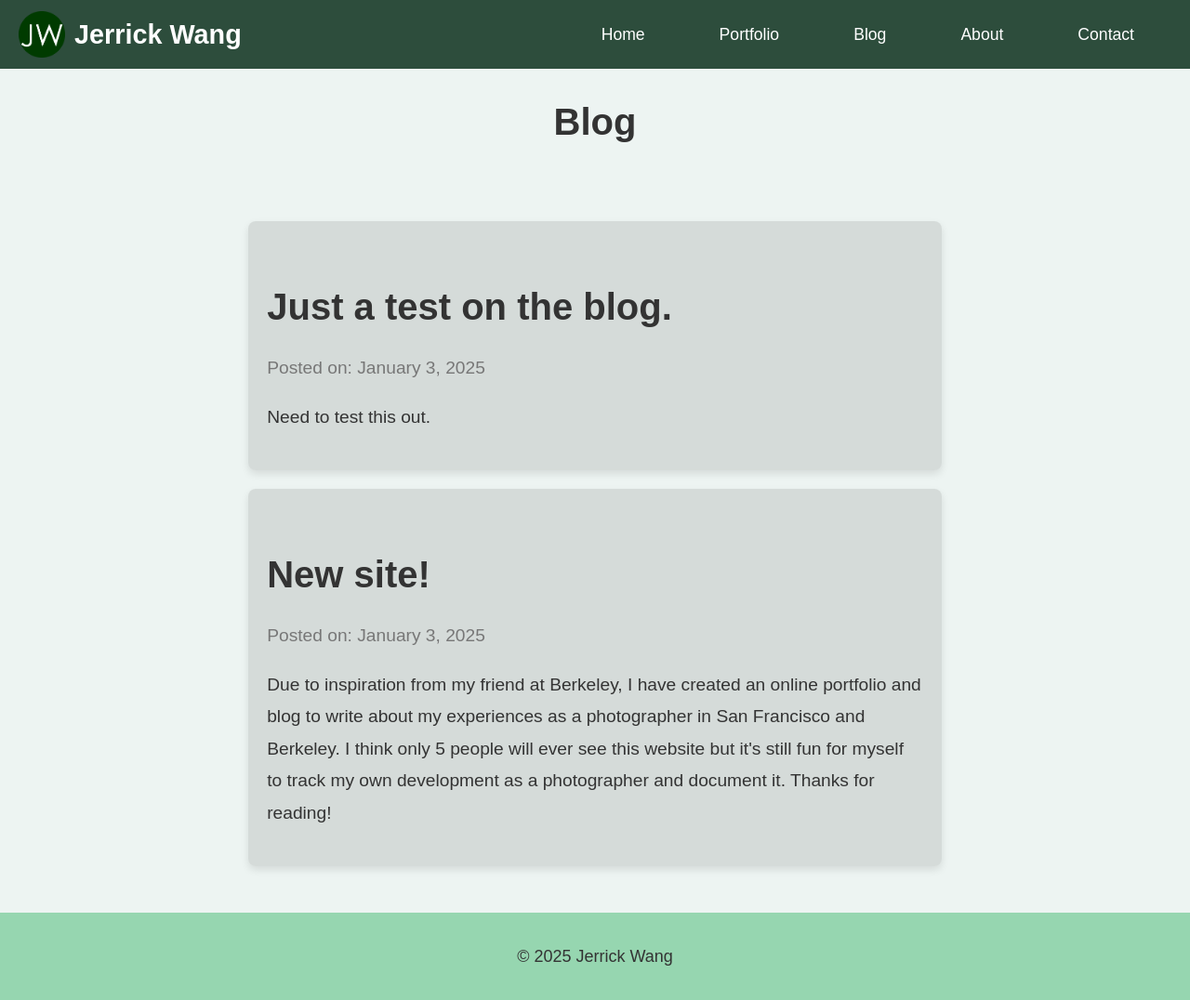
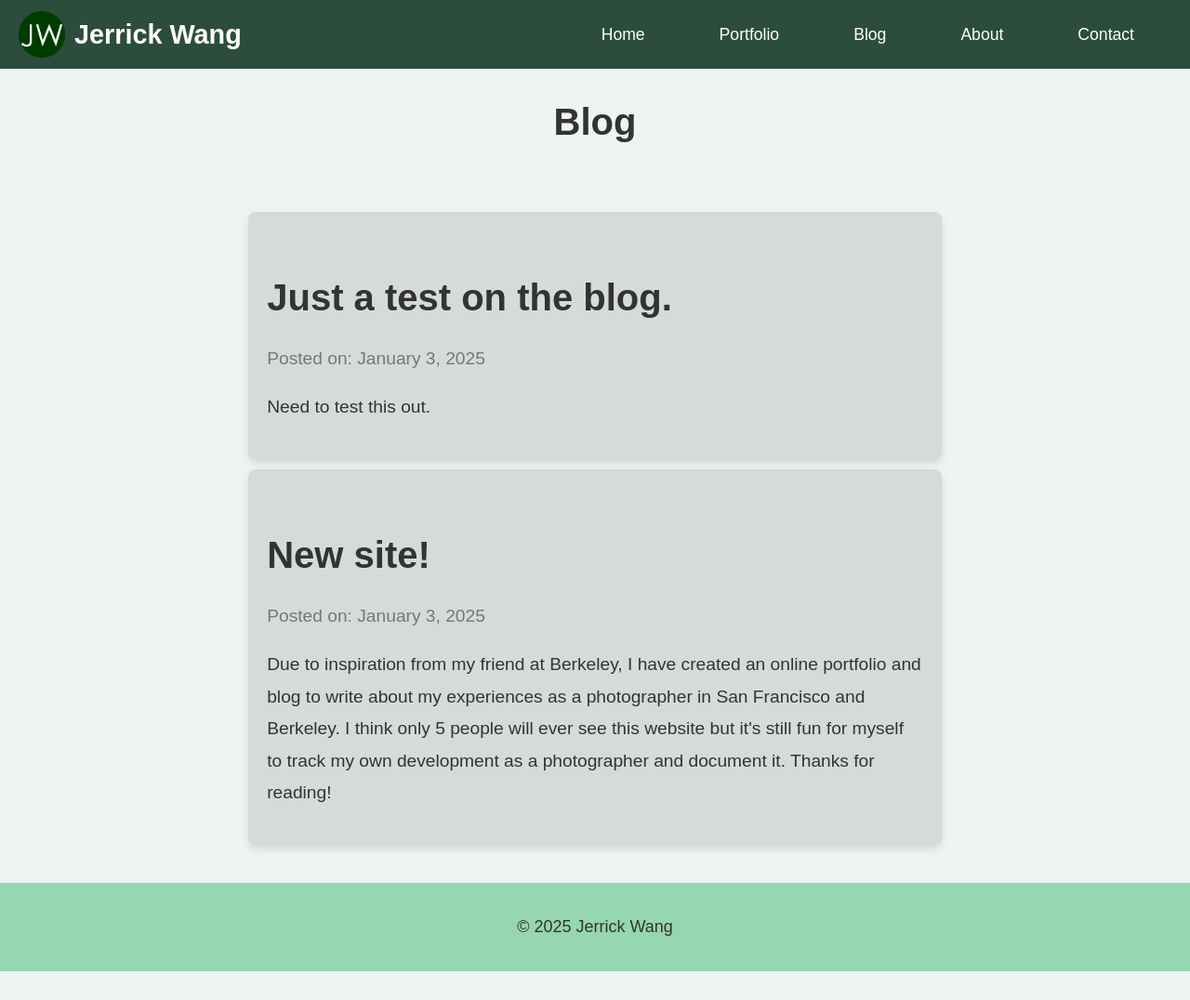
Before and after one commit to jerrickwang/jerrickwang.github.io, a Jekyll site: the page built from blog.md, in a window 1280 px wide and 1076 px high. Shown: the whole window at 93% size. Built offline with Jekyll 4.4.1, drawn with Linux system fonts in a browser that asks for light colours.

Commit message:
Update style.css

```diff
--- a/assets/css/style.css
+++ b/assets/css/style.css
@@ -73,7 +73,6 @@ nav ul li a {
 
 nav ul li a:hover {
   background: #000;
-  border-radius: 8px; /* Slight corner rounding on hover */
 }
 
 /* Page title styling */
@@ -240,7 +239,7 @@ button:hover {
 /* Blog Post Container */
 .blog-post-container {
   width: 90%;
-  margin: 20px auto;
+  margin: 10px auto; /* Reduced the margin to decrease space above the container */
   padding: 20px;
   background-color: rgba(0, 0, 0, 0.1);
   border-radius: 8px;
@@ -251,13 +250,13 @@ button:hover {
   font-size: 2.5rem;
   font-weight: 700;
   color: #333;
-  margin-bottom: 10px;
+  margin-bottom: 10px; /* Reduced space below the title */
 }
 
 .post-date {
   font-size: 1.2rem;
   color: #777;
-  margin-bottom: 20px;
+  margin-bottom: 10px; /* Reduced space below the date */
 }
 
 .post-body {
```
